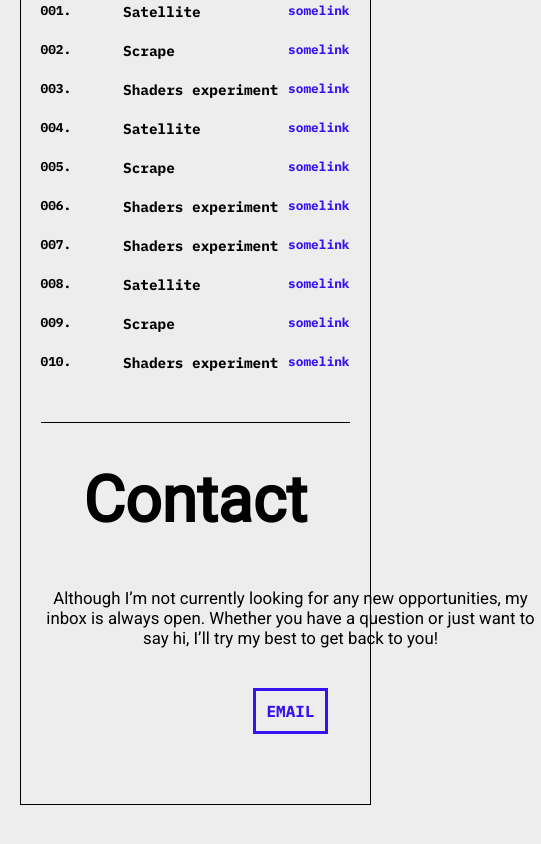
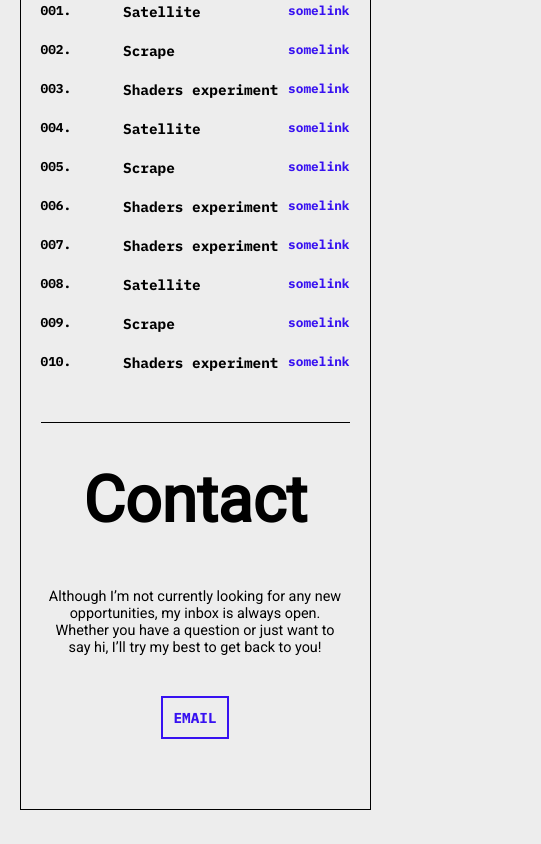
Before and after one commit to stvnlee890/Portfolio2.1, a React (Vite) app: page / in a window 390 px wide. Shown: the part 3519-4363 px from the top of the page, 541 px wide, since content can reach past the window. Built offline with nearby package versions, Linux system fonts and the light colour scheme.

Commit message:
Contact section responsiveness mostly complete

```diff
--- a/src/components/contact/contact.css
+++ b/src/components/contact/contact.css
@@ -9,7 +9,7 @@
 }
 
 .contact-text {
-  font-size: 1.05rem;
+  font-size: var(--font-size-small);
   text-align: center;
 }
 
@@ -22,3 +22,25 @@
   font-family: "IBM Plex Mono", monospace;
   font-weight: 700;
 }
+
+@media (max-width: 650px) {
+  .contact-text {
+    font-size: var(--font-size-xsmall);
+  }
+
+  .email {
+    font-size: var(--font-size-xsmall);
+    border: 2px solid var(--font-blue)
+  }
+}
+
+@media (max-width: 600px) {
+  .contact-content {
+    width: 400px;
+  }
+}
+@media (max-width: 500px) {
+  .contact-content {
+    width: 300px;
+  }
+}
```
